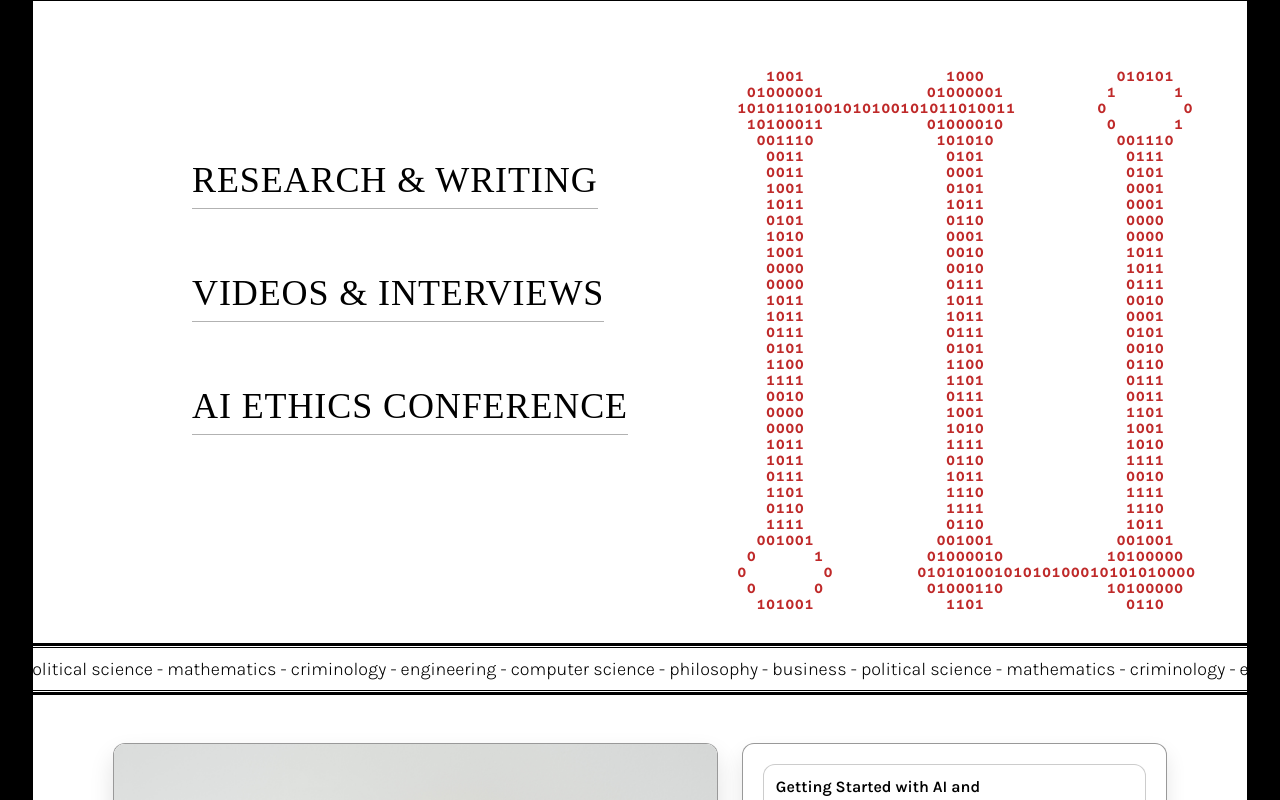
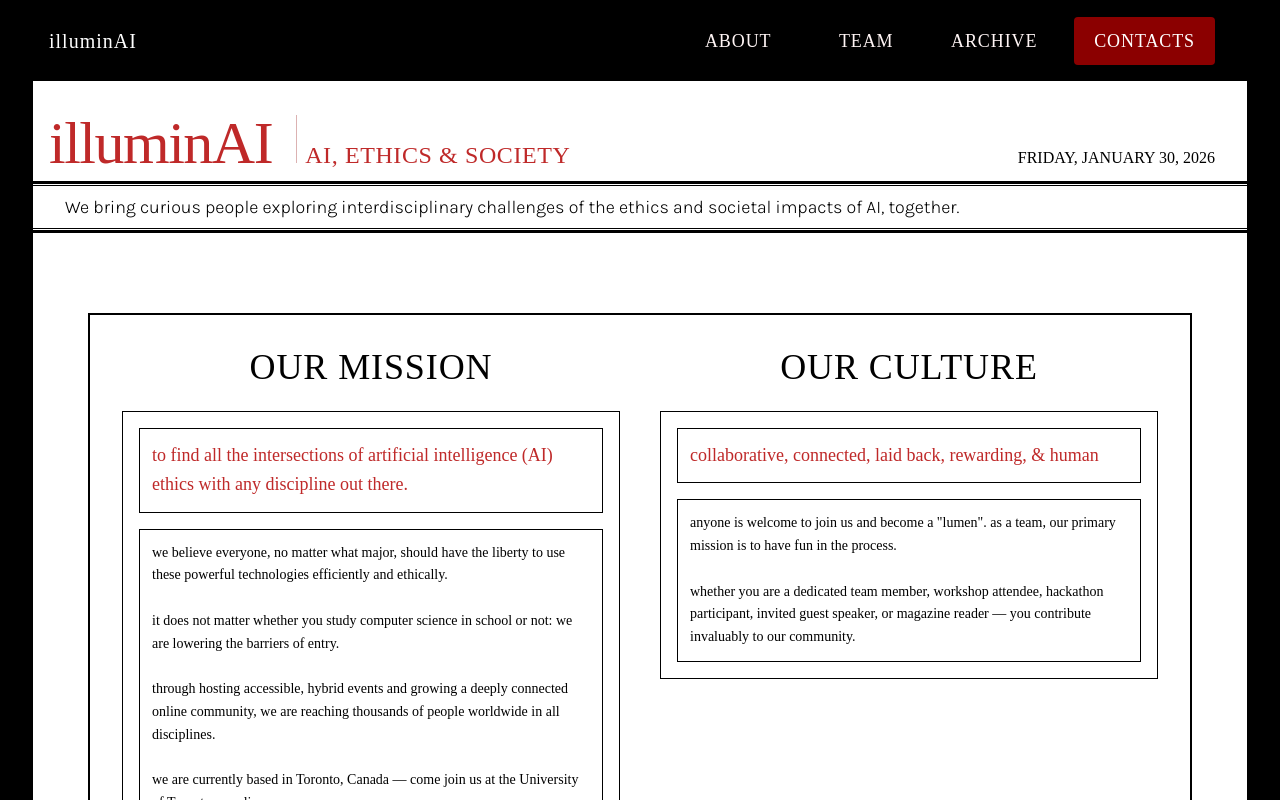
Before and after one commit to illuminaite/illuminaite.github.io, a Next.js app: page /about in a window 1280 px wide. Shown: the top 800 px of the page. Built offline with nearby package versions, Linux system fonts and the light colour scheme; some icons are missing; a web font is replaced by a local one.

Commit message:
fix about page margins

```diff
--- a/app/about/page.tsx
+++ b/app/about/page.tsx
@@ -1,12 +1,14 @@
-import Hero from '@/components/Hero'
-import Collaborators from '@/components/Collaborators'
+import Navbar from '@/components/Navbar'
+import Header from '@/components/Header'
+import AboutSection from '@/components/About'
 import Footer from '@/components/Footer'
 
-export default function About() {
+export default function AboutPage() {
     return (
         <main className="min-h-screen bg-black">
-            <Hero />
-            <Collaborators />
+            <Navbar />
+            <Header />
+            <AboutSection />
             <Footer />
         </main>
     )
--- a/components/About.tsx
+++ b/components/About.tsx
@@ -2,7 +2,7 @@ import Image from 'next/image'
 
 export default function About() {
     return (
-        <section id="about" className="bg-white">
+        <section id="about" className="bg-white mx-8">
             <div className="mx-auto max-w-6xl px-6 py-20 space-y-20">
 
                 {/* ================= MISSION / CULTURE (BORDERED) ================= */}
```
